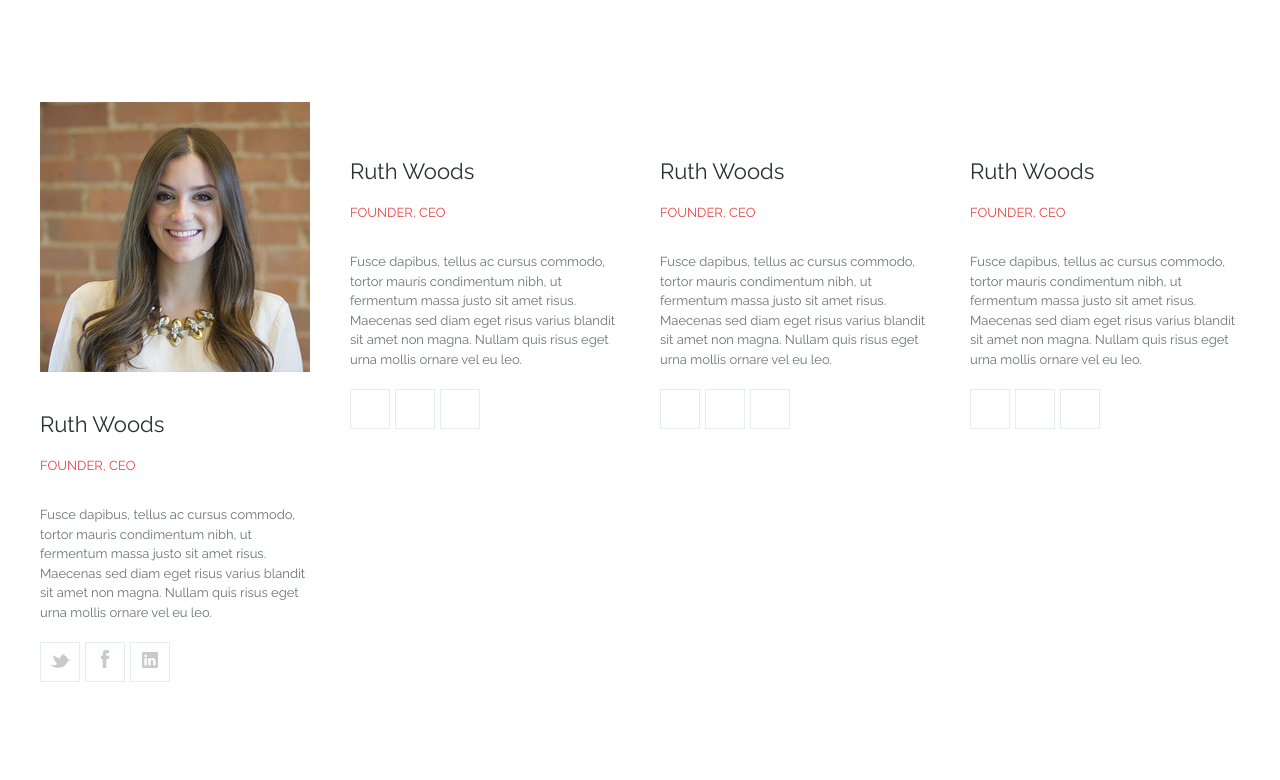
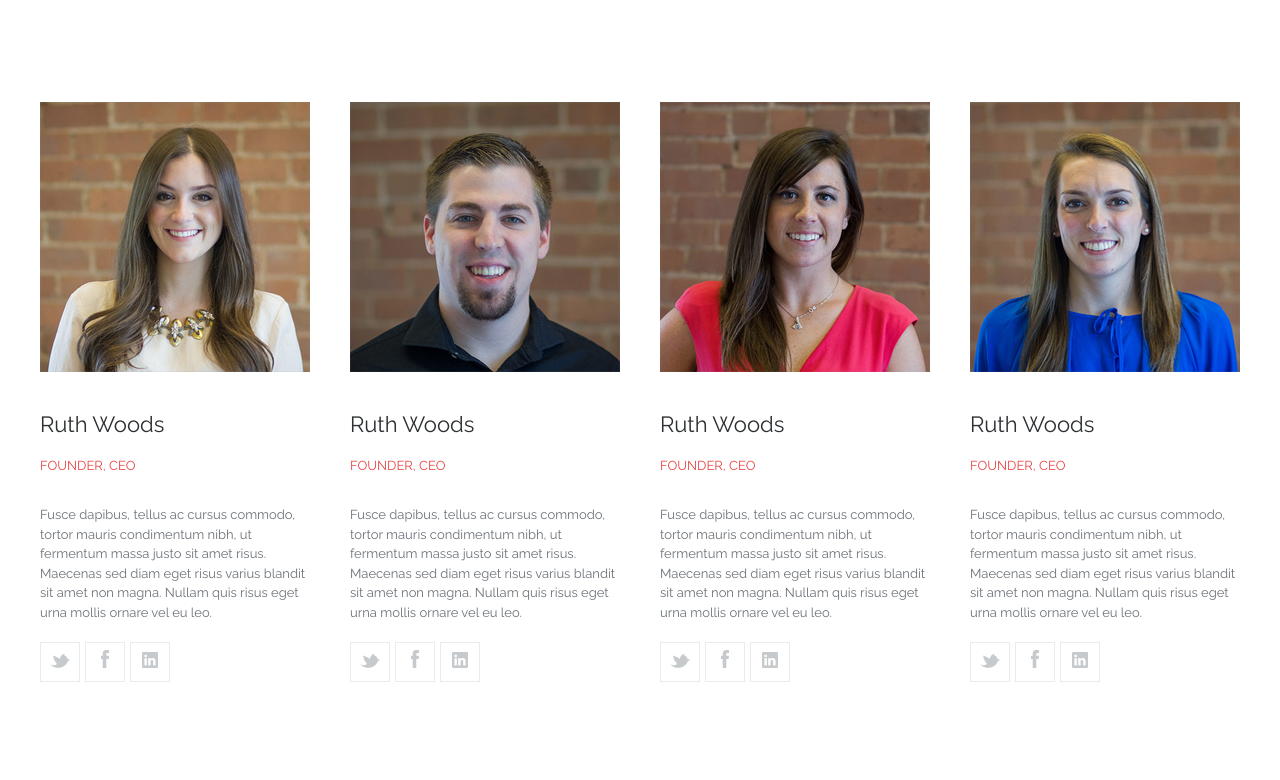
Before and after one commit to goddentalk/VTtest, a plain HTML site: page index.html in a window 1280 px wide. Shown: the part 3000-3780 px from the top of the page. Drawn offline with nearby package versions, Linux system fonts and the light colour scheme.

Commit message:
Veriant3

```diff
--- a/index.html
+++ b/index.html
@@ -195,7 +195,7 @@
                 </div>
 
                 <div class="team_item">
-                    <img src="assets/images/team/2" alt="">
+                    <img src="assets/images/team/2.png" alt="">
                     <h1 class="team_title">Ruth Woods</h1>
                     <h2 class="team_tag">Founder, CEO</h2>
                     <h3 class="team_subtitle">Fusce dapibus, tellus ac cursus commodo, tortor mauris condimentum nibh,
@@ -204,24 +204,24 @@
                     <div class="team_icon_inner">
                         <div class="team_icon_set">
                             <a class="team_icon" href="#">
-                                <img src="assets/images/team/icons/1" alt="">
+                                <img src="assets/images/team/icons/1.png" alt="">
                             </a>
                         </div>
                         <div class="team_icon_set">
                             <a class="team_icon" href="#">
-                                <img src="assets/images/team/icons/2" alt="">
+                                <img src="assets/images/team/icons/2.png" alt="">
                             </a>
                         </div>
                         <div class="team_icon_set">
                             <a class="team_icon" href="#">
-                                <img src="assets/images/team/icons/3" alt="">
+                                <img src="assets/images/team/icons/3.png" alt="">
                             </a>
                         </div>
                     </div>
                 </div>
 
                 <div class="team_item">
-                    <img src="assets/images/team/3" alt="">
+                    <img src="assets/images/team/3.png" alt="">
                     <h1 class="team_title">Ruth Woods</h1>
                     <h2 class="team_tag">Founder, CEO</h2>
                     <h3 class="team_subtitle">Fusce dapibus, tellus ac cursus commodo, tortor mauris condimentum nibh,
@@ -230,24 +230,24 @@
                     <div class="team_icon_inner">
                         <div class="team_icon_set">
                             <a class="team_icon" href="#">
-                                <img src="assets/images/team/icons/1" alt="">
+                                <img src="assets/images/team/icons/1.png" alt="">
                             </a>
                         </div>
                         <div class="team_icon_set">
                             <a class="team_icon" href="#">
-                                <img src="assets/images/team/icons/2" alt="">
+                                <img src="assets/images/team/icons/2.png" alt="">
                             </a>
                         </div>
                         <div class="team_icon_set">
                             <a class="team_icon" href="#">
-                                <img src="assets/images/team/icons/3" alt="">
+                                <img src="assets/images/team/icons/3.png" alt="">
                             </a>
                         </div>
                     </div>
                 </div>
 
                 <div class="team_item">
-                    <img src="assets/images/team/4" alt="">
+                    <img src="assets/images/team/4.png" alt="">
                     <h1 class="team_title">Ruth Woods</h1>
                     <h2 class="team_tag">Founder, CEO</h2>
                     <h3 class="team_subtitle">Fusce dapibus, tellus ac cursus commodo, tortor mauris condimentum nibh,
@@ -256,17 +256,17 @@
                     <div class="team_icon_inner">
                         <div class="team_icon_set">
                             <a class="team_icon" href="#">
-                                <img src="assets/images/team/icons/1" alt="">
+                                <img src="assets/images/team/icons/1.png" alt="">
                             </a>
                         </div>
                         <div class="team_icon_set">
                             <a class="team_icon" href="#">
-                                <img src="assets/images/team/icons/2" alt="">
+                                <img src="assets/images/team/icons/2.png" alt="">
                             </a>
                         </div>
                         <div class="team_icon_set">
                             <a class="team_icon" href="#">
-                                <img src="assets/images/team/icons/3" alt="">
+                                <img src="assets/images/team/icons/3.png" alt="">
                             </a>
                         </div>
                     </div>
@@ -277,7 +277,7 @@
 
     <div class="client">
         <div class="client_image">
-            <img src="assets/images/Clients/1" alt="">
+            <img src="assets/images/Clients/1.png" alt="">
         </div>
         <div class="client_text">
             <h1 class="client_title">“Integer posuere erat a ante venenatis
```
